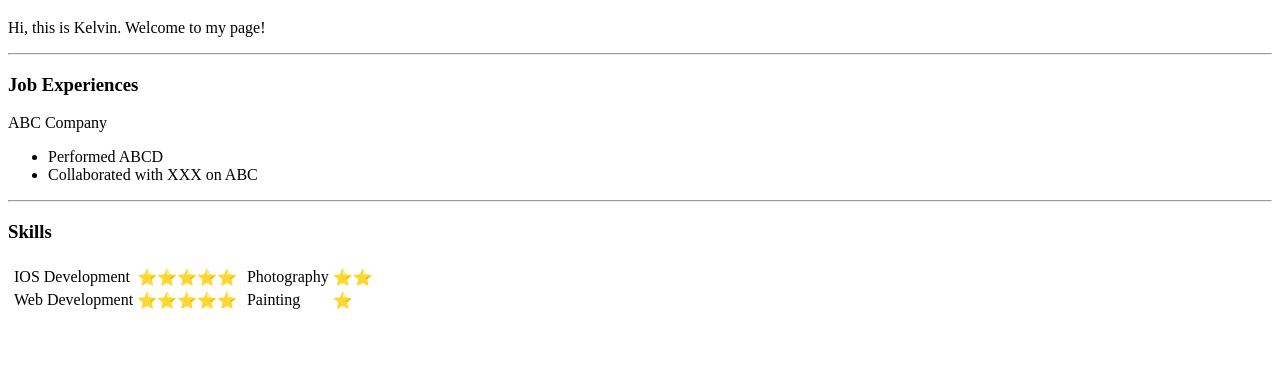
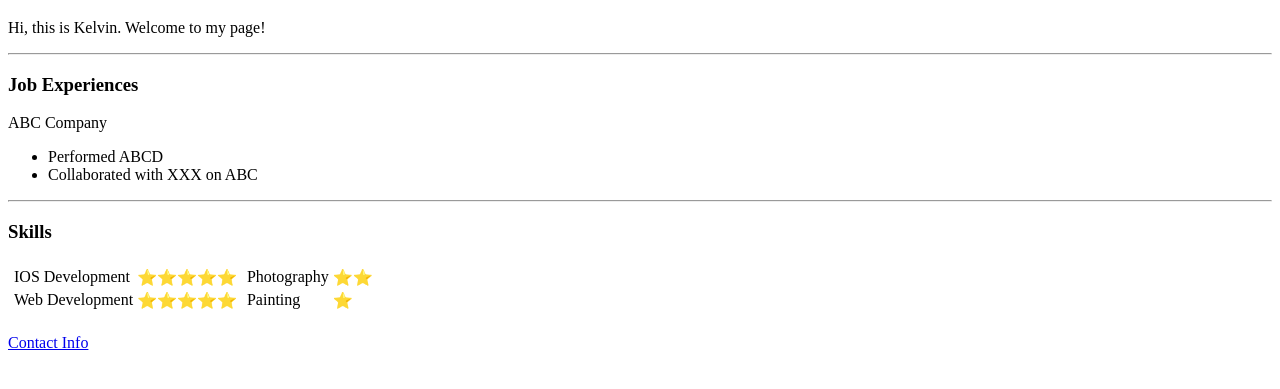
Before and after one commit to Sirl0in/CV, a plain HTML site: page index.html in a window 1280 px wide. Shown: the part 61-450 px from the top of the page. Drawn offline with Linux system fonts and the light colour scheme.

Commit message:
Updated index.html

```diff
--- a/index.html
+++ b/index.html
@@ -53,6 +53,6 @@
       </tr>
   </table>
 <br>
-
+<a href="Contact.html">Contact Info</a>
   </body>
 </html>
```
